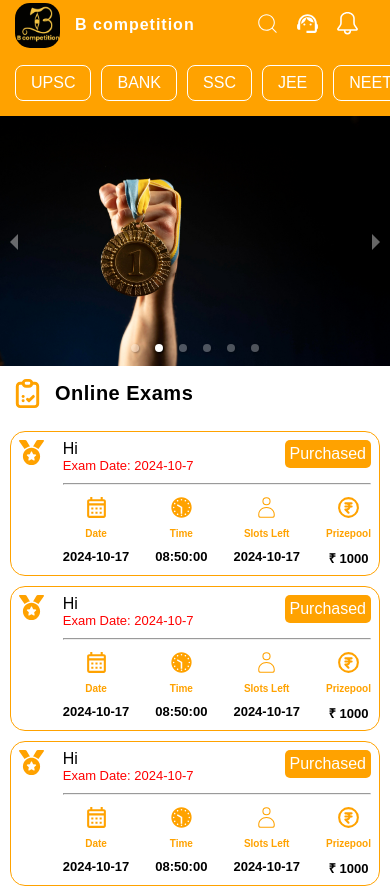
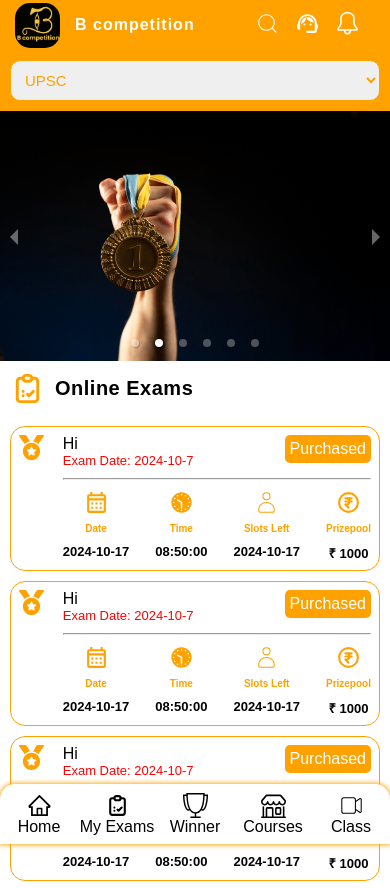
Before and after one commit to anand-kumar-sinha/bcompt, a React (Create React App) app: page / in a window 390 px wide. Shown: the top 888 px of the page. Built offline with nearby package versions, Linux system fonts and the light colour scheme.

Commit message:
fix side bar add bottom nav bar and select tab

```diff
--- a/src/App.js
+++ b/src/App.js
@@ -4,6 +4,11 @@ import Home from "./pages/home/Home";
 import { useSelector } from "react-redux";
 import PersonalDetails from "./pages/auth/personlDetails/PersonalDetails";
 import TestDetail from "./pages/test-detail/TestDetail";
+import BottomNavBar from "./components/bottomNavBar/BottomNavBar";
+import MyExams from "./pages/MyExams/MyExams";
+import Winner from "./pages/winner/Winner";
+import Courses from "./pages/courses/Courses";
+import Class from "./pages/class/Class";
 
 function App() {
   const { user } = useSelector((state) => state.user);
@@ -14,7 +19,12 @@ function App() {
           <Route path="/" element={user?.name ? <Home /> : <Login />} />
           <Route path="/auth-personaldetails" element={<PersonalDetails />} />
           <Route path="/test/:id" element={<TestDetail />} />
+          <Route path="/my-exams" element={<MyExams />} />
+          <Route path="/winners" element={<Winner />} />
+          <Route path="/courses" element={<Courses />} />
+          <Route path="/class" element={<Class />} />
         </Routes>
+        <BottomNavBar />
       </BrowserRouter>
     </>
   );
--- a/src/components/NavBar/NavBar.jsx
+++ b/src/components/NavBar/NavBar.jsx
@@ -4,7 +4,6 @@ import "./NavBar.scss";
 import { CiSearch } from "react-icons/ci";
 import { MdSupportAgent } from "react-icons/md";
 import { GoBell } from "react-icons/go";
-import Tab from "./Tab";
 import SideBar from "./SideBar";
 
 const NavBar = () => {
@@ -72,7 +71,7 @@ const NavBar = () => {
     <>
       <div className="NavBar">
         <div>
-          <img src={AppLogo} alt="AppLogo"  onClick={toggleSidebar}/>
+          <img src={AppLogo} alt="AppLogo" onClick={toggleSidebar} />
           <p>B competition</p>
           <SideBar isOpen={isOpen} toggleSidebar={toggleSidebar} />
         </div>
@@ -86,10 +85,15 @@ const NavBar = () => {
       </div>
 
       {/* tab options */}
-      <div className="nav-tab-cont">
-        {data.map((item, index) => (
-          <Tab key={index} name={item} />
-        ))}
+      <div className="select-cont">
+        <select className="custom-select">
+          <option value="">{data[0]}</option>
+          {data.map((city) => (
+            <option key={city} value={city}>
+              {city}
+            </option>
+          ))}
+        </select>
       </div>
     </>
   );
--- a/src/components/NavBar/NavBar.scss
+++ b/src/components/NavBar/NavBar.scss
@@ -63,6 +63,19 @@
   margin-right: 10px;
   text-transform: uppercase;
   color: #fff;
+}
+
+.sidebarcont {
+  height: 100%;
+  width: 0;
+  position: fixed;
+  z-index: 1000;
+  top: 0;
+  left: 0;
+  background-color: var(--trasnparent-color);
+  overflow-x: hidden;
+  transition: 0.1s;
+  padding-top: 30px;
 }
 
 .sidebar {
@@ -168,7 +181,35 @@
   padding-left: 10px;
   width: 280px;
 }
+.sidebarcont.active {
+  background: var(--trasnparent-color);
+  padding-right: 10px;
+  padding-left: 10px;
+  width: 100%;
+}
+// .overlay.active {
+//   display: block;
+// }
 
-.overlay.active {
-  display: block;
+.select-cont{
+  width: 100%;
+  background: var(--primary-color);
 }
+.custom-select {
+  width: calc(100% - 20px);
+  margin: 10px;
+  padding: 10px;
+  border-radius: 10px;
+  outline: none;
+  border: var(--primary-color) 1px solid;
+  padding: 10px;
+  color: var(--primary-color);
+  font-size: 15px;
+  margin-bottom: 10px;
+  text-transform: uppercase;
+}
+
+.custom-select:focus {
+  outline: none;
+  border-color: none;
+}
--- a/src/components/NavBar/SideBar.jsx
+++ b/src/components/NavBar/SideBar.jsx
@@ -15,7 +15,10 @@ import { IoIosPower } from "react-icons/io";
 
 const SideBar = ({ isOpen, toggleSidebar }) => {
   return (
-    <>
+    <div
+      className={`sidebarcont ${isOpen ? "active" : ""}`}
+      onClick={toggleSidebar}
+    >
       <div className={`sidebar ${isOpen ? "active" : ""}`}>
         <RxCross2 className="close-btn" onClick={toggleSidebar} />
         <div className="profile">
@@ -77,7 +80,7 @@ const SideBar = ({ isOpen, toggleSidebar }) => {
         </div>
       </div>
       {isOpen && <div className="overlay" onClick={toggleSidebar}></div>}
-    </>
+    </div>
   );
 };
 
--- /dev/null
+++ b/src/components/bottomNavBar/BottomNavBar.jsx
@@ -0,0 +1,80 @@
+import React, { useEffect, useState } from "react";
+import "./bottomNavbar.scss";
+import { AiOutlineHome } from "react-icons/ai";
+import { TbCheckupList } from "react-icons/tb";
+import { TfiCup } from "react-icons/tfi";
+import { BsShop } from "react-icons/bs";
+import { CiVideoOn } from "react-icons/ci";
+import { useLocation, useNavigate, useParams } from "react-router-dom";
+
+const BottomNavBar = () => {
+  const [tabSwitch, SetTabSwitch] = useState("home");
+  const navigate = useNavigate();
+  const location = useLocation();
+
+  useEffect(() => {
+    SetTabSwitch(location.pathname.toString().split("/")[1]);
+  }, []);
+
+  const tabSwitchHandler = (tab) => {
+    SetTabSwitch(tab);
+
+    if (tab === "home") {
+      navigate("/");
+    }
+    if (tab === "my-exams") {
+      navigate("/my-exams");
+    }
+    if (tab === "winners") {
+      navigate("/winners");
+    }
+    if (tab === "courses") {
+      navigate("/courses");
+    }
+    if (tab === "class") {
+      navigate("/class");
+    }
+  };
+
+  return (
+    <div className="bottomNavbar">
+      <div
+        className={tabSwitch === "home" ? "active" : ""}
+        onClick={() => tabSwitchHandler("home")}
+      >
+        <AiOutlineHome />
+        <p>Home</p>
+      </div>
+      <div
+        className={tabSwitch === "my-exams" ? "active" : ""}
+        onClick={() => tabSwitchHandler("my-exams")}
+      >
+        <TbCheckupList />
+        <p>My Exams</p>
+      </div>
+      <div
+        className={tabSwitch === "winners" ? "active" : ""}
+        onClick={() => tabSwitchHandler("winners")}
+      >
+        <TfiCup />
+        <p>Winner</p>
+      </div>
+      <div
+        className={tabSwitch === "courses" ? "active" : ""}
+        onClick={() => tabSwitchHandler("courses")}
+      >
+        <BsShop />
+        <p>Courses</p>
+      </div>
+      <div
+        className={tabSwitch === "class" ? "active" : ""}
+        onClick={() => tabSwitchHandler("class")}
+      >
+        <CiVideoOn />
+        <p>Class</p>
+      </div>
+    </div>
+  );
+};
+
+export default BottomNavBar;
--- /dev/null
+++ b/src/components/bottomNavBar/bottomNavbar.scss
@@ -0,0 +1,38 @@
+.bottomNavbar {
+  position: fixed;
+  bottom: 10px;
+  left: 0;
+  width: calc(100vw - 50vw);
+  margin: 0 25vw;
+  display: flex;
+  height: 60px;
+  background: #fff;
+  box-shadow: 0px 0px 5px 0.8px var(--primary-color);
+  border-radius: 15px;
+
+  > .active {
+    color: var(--primary-color);
+  }
+  > div {
+    width: calc(100% / 5);
+    display: flex;
+    justify-content: center;
+    align-items: center;
+    flex-direction: column;
+    cursor: pointer;
+    > svg {
+      width: 25px;
+      height: 25px;
+    }
+  }
+}
+
+@media (max-width: 900px) {
+  .bottomNavbar {
+    width: 100vw;
+    margin: 0;
+    bottom: 0;
+  border-radius: 15px 15px 0 0;
+
+  }
+}
--- /dev/null
+++ b/src/pages/MyExams/MyExams.jsx
@@ -0,0 +1,11 @@
+import React from 'react'
+
+const MyExams = () => {
+  return (
+    <div>
+        My Exams
+    </div>
+  )
+}
+
+export default MyExams
--- /dev/null
+++ b/src/pages/class/Class.jsx
@@ -0,0 +1,11 @@
+import React from 'react'
+
+const Class = () => {
+  return (
+    <div>
+      class screen
+    </div>
+  )
+}
+
+export default Class
--- /dev/null
+++ b/src/pages/courses/Courses.jsx
@@ -0,0 +1,11 @@
+import React from 'react'
+
+const Courses = () => {
+  return (
+    <div>
+      course page
+    </div>
+  )
+}
+
+export default Courses
--- a/src/pages/home/Home.scss
+++ b/src/pages/home/Home.scss
@@ -1,5 +1,6 @@
 .homepage{
     width: 100%;
+    margin-bottom: 80px;
 }
 
 .test-cont{
--- a/src/pages/test-detail/TestDetail.scss
+++ b/src/pages/test-detail/TestDetail.scss
@@ -1,7 +1,7 @@
 .test-detail {
   width: 100%;
   height: 100%;
-
+  margin-bottom: 80px;
   > .test-nav {
     width: 100%;
     color: #fff;
--- /dev/null
+++ b/src/pages/winner/Winner.jsx
@@ -0,0 +1,11 @@
+import React from 'react'
+
+const Winner = () => {
+  return (
+    <div>
+      winner pages
+    </div>
+  )
+}
+
+export default Winner
```
